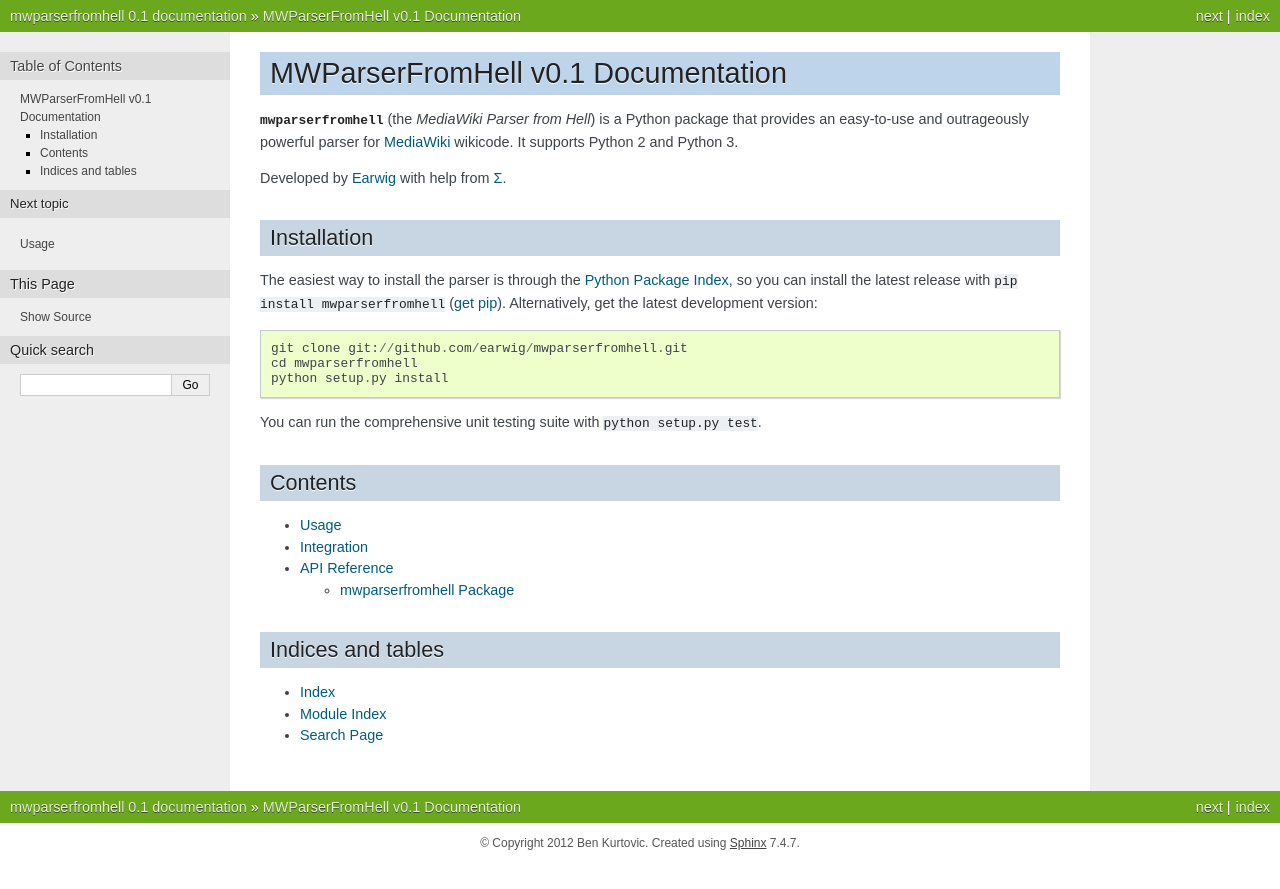
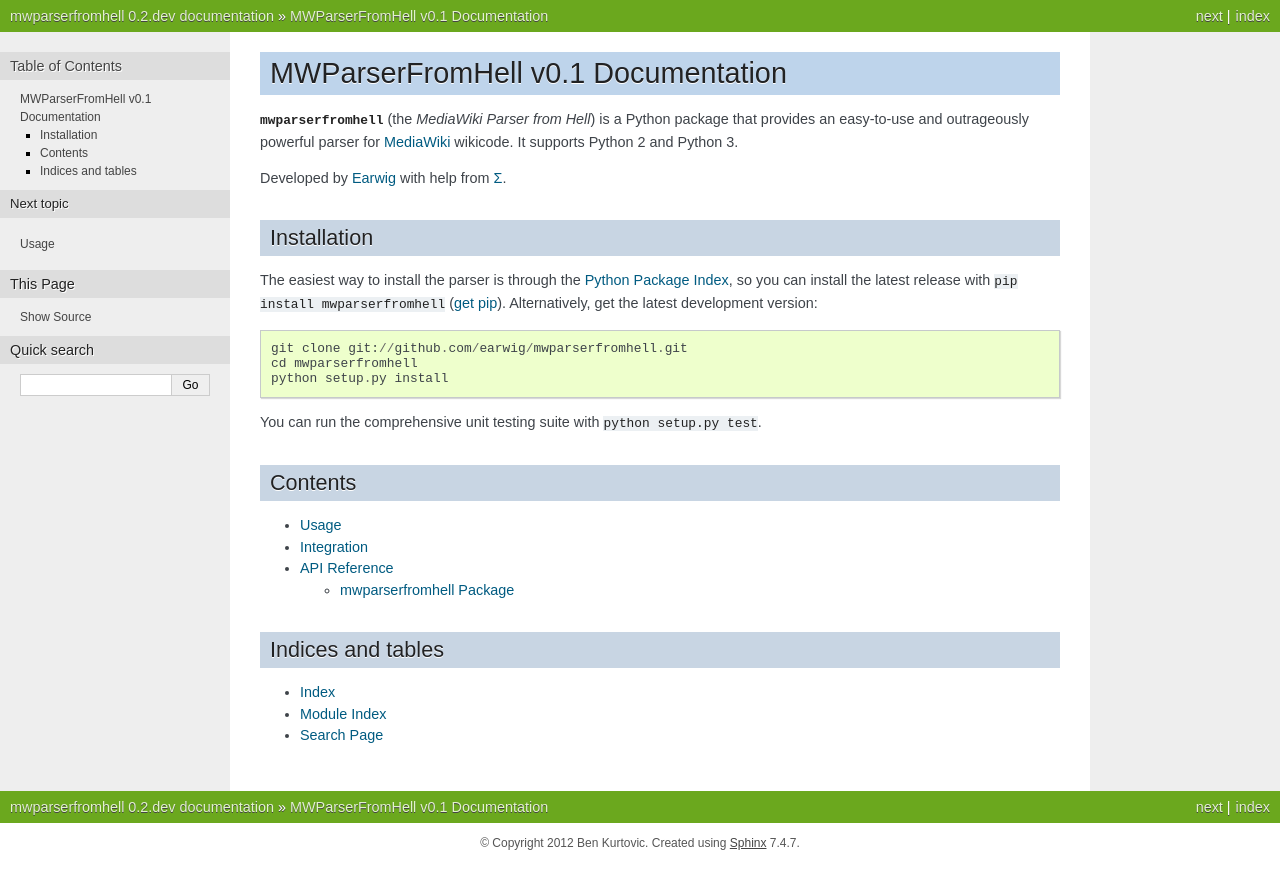
Before and after one commit to earwig/mwparserfromhell, a Sphinx documentation site: the page built from docs/index.rst, in a window 1280 px wide. Shown: the top 889 px of the page. Built offline with Sphinx 7.4.7, drawn with Linux system fonts in a browser that asks for light colours.

Commit message:
Update version info to 0.2.dev

```diff
--- a/docs/conf.py
+++ b/docs/conf.py
@@ -48,9 +48,9 @@
 # built documents.
 #
 # The short X.Y version.
-version = '0.1'
+version = '0.2'
 # The full version, including alpha/beta/rc tags.
-release = '0.1'
+release = '0.2.dev'
 
 # The language for content autogenerated by Sphinx. Refer to documentation
 # for a list of supported languages.
--- a/mwparserfromhell/__init__.py
+++ b/mwparserfromhell/__init__.py
@@ -31,7 +31,7 @@
 __author__ = "Ben Kurtovic"
 __copyright__ = "Copyright (C) 2012 Ben Kurtovic"
 __license__ = "MIT License"
-__version__ = "0.1"
+__version__ = "0.2.dev"
 __email__ = "ben.kurtovic@verizon.net"
 
 from . import nodes, parser, smart_list, string_mixin, wikicode
```
